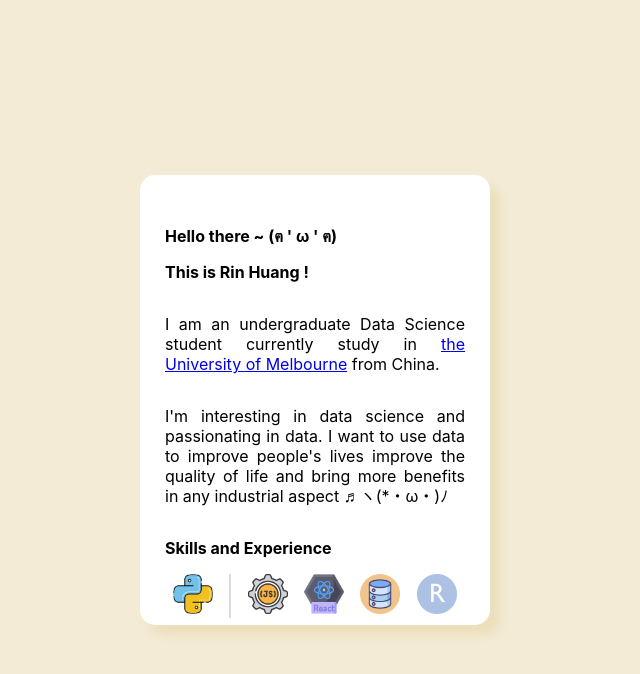
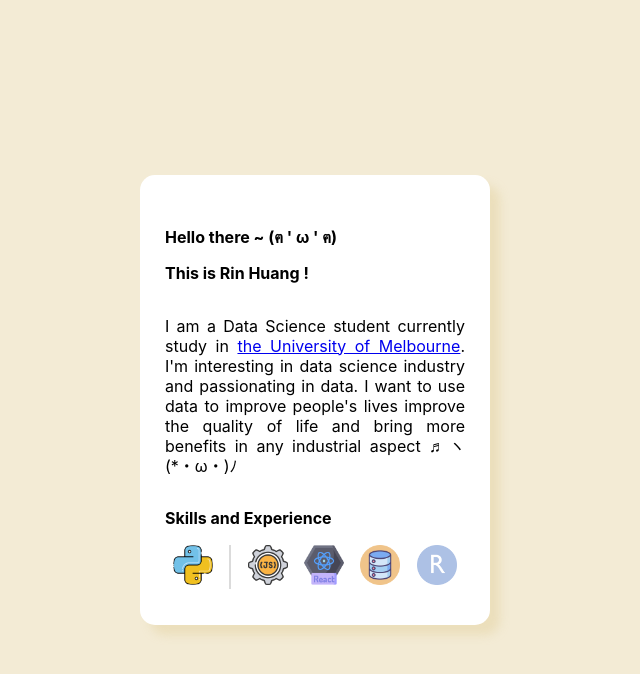
Before and after one commit to rNLKJA/rin.contact, a React (Create React App) app: page / in a window 1280 px wide. Both pictures are taken after a click on the element "Sunchuangyu Huang". Shown: the top 674 px of the page, without its empty margins (325-965 px from the left). Built offline with nearby package versions, Linux system fonts and the light colour scheme.

Commit message:
Updated profile brief content

```diff
--- a/src/profile/profile.jsx
+++ b/src/profile/profile.jsx
@@ -101,15 +101,11 @@ export const BackCard = ({ flip, setFlip }) => {
       </div>
 
       <p>
-        I am an undergraduate Data Science student currently study in{" "}
-        <a href="https://www.unimelb.edu.au/"> the University of Melbourne</a>{" "}
-        from China.
-      </p>
-
-      <p>
-        I'm interesting in data science and passionating in data. I want to use
-        data to improve people's lives improve the quality of life and bring
-        more benefits in any industrial aspect {"♬ヽ(*・ω・)ﾉ"}
+        I am a Data Science student currently study in{" "}
+        <a href="https://www.unimelb.edu.au/"> the University of Melbourne</a>.
+        I'm interesting in data science industry and passionating in data. I
+        want to use data to improve people's lives improve the quality of life
+        and bring more benefits in any industrial aspect {"♬ヽ(*・ω・)ﾉ"}
       </p>
 
       <div style={{ textAlign: "left", width: "100%" }}>
```
